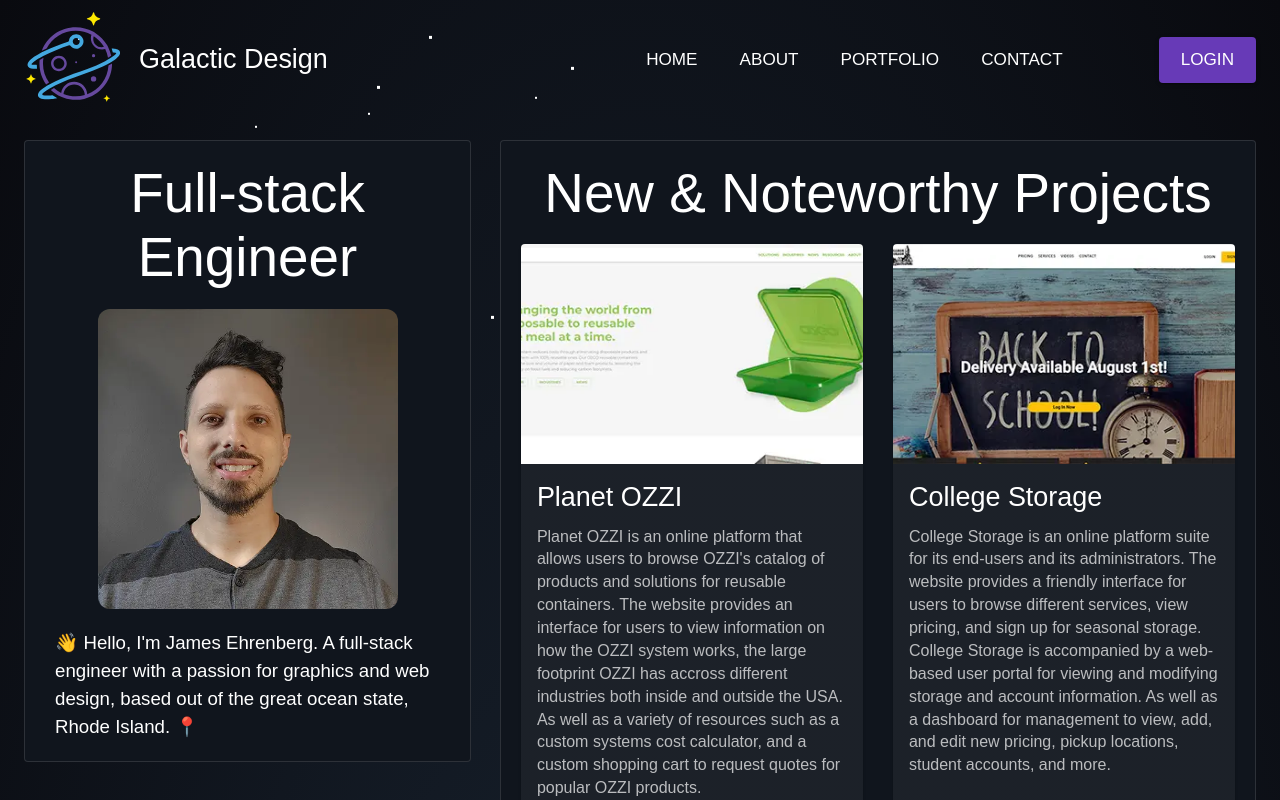
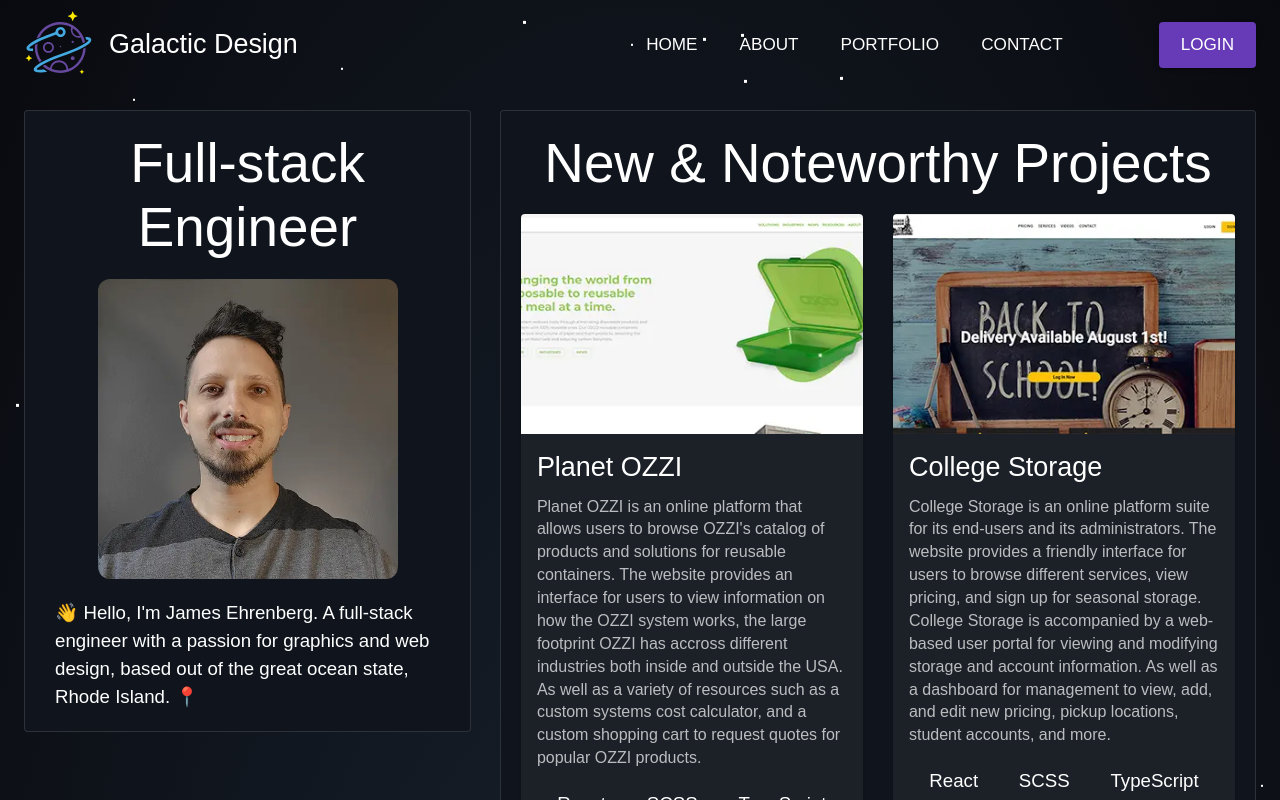
Before and after one commit to jvmersin/web-galacticdesign, a Next.js app: page / in a window 1280 px wide. Shown: the top 800 px of the page. Built offline with nearby package versions, Linux system fonts and the light colour scheme; a web font is replaced by a local one.

Commit message:
navbar fixes

```diff
--- a/src/components/Navigation/NavigationBar.tsx
+++ b/src/components/Navigation/NavigationBar.tsx
@@ -2,8 +2,8 @@
 import { Dispatch, ReactElement, SetStateAction } from "react";
 import { Box, Button, IconButton, Typography } from "@mui/material";
 import { Menu } from "@mui/icons-material";
-import NavigationLogo from "@/components/Navigation/NavigationLogo";
 import classes from "@/components/Navigation/navigation.module.scss";
+import Image from "next/image";
 
 type NavigationBarProps = {
   handleOpen: Dispatch<SetStateAction<boolean>>;
@@ -15,7 +15,20 @@
   return (
     <Box className={classes["nav-bar-grid"]}>
       <Box className={classes["nav-company-header"]}>
-        <NavigationLogo />
+        <Image
+          priority
+          width={70}
+          height={70}
+          style={{
+            width: "100%",
+            height: "auto",
+            maxWidth: "70px",
+          }}
+          placeholder="blur"
+          blurDataURL="/images/logo/logo.svg"
+          src="/images/logo/logo.svg"
+          alt="Minimilast Planet"
+        />
         <Typography variant="h5" whiteSpace="nowrap">
           Galactic Design
         </Typography>
--- a/src/components/Navigation/NavigationLogo.tsx
+++ /dev/null
@@ -1,20 +0,0 @@
-import Image from "next/image";
-
-export default function NavigationLogo() {
-  return (
-    <Image
-      priority
-      width={80}
-      height={80}
-      style={{
-        width: "100%",
-        height: "auto",
-        maxWidth: "100px",
-      }}
-      placeholder="blur"
-      blurDataURL="/images/logo/logo.svg"
-      src="/images/logo/logo.svg"
-      alt="Minimilast Planet"
-    />
-  );
-}
--- a/src/components/Navigation/navigation.module.scss
+++ b/src/components/Navigation/navigation.module.scss
@@ -3,7 +3,7 @@
     padding: 10px 0;
     align-items: center;
     place-items: center;
-    grid-template-columns: 400px auto;
+    grid-template-columns: 235px auto;
 }
 
 .nav-company-header {
```
